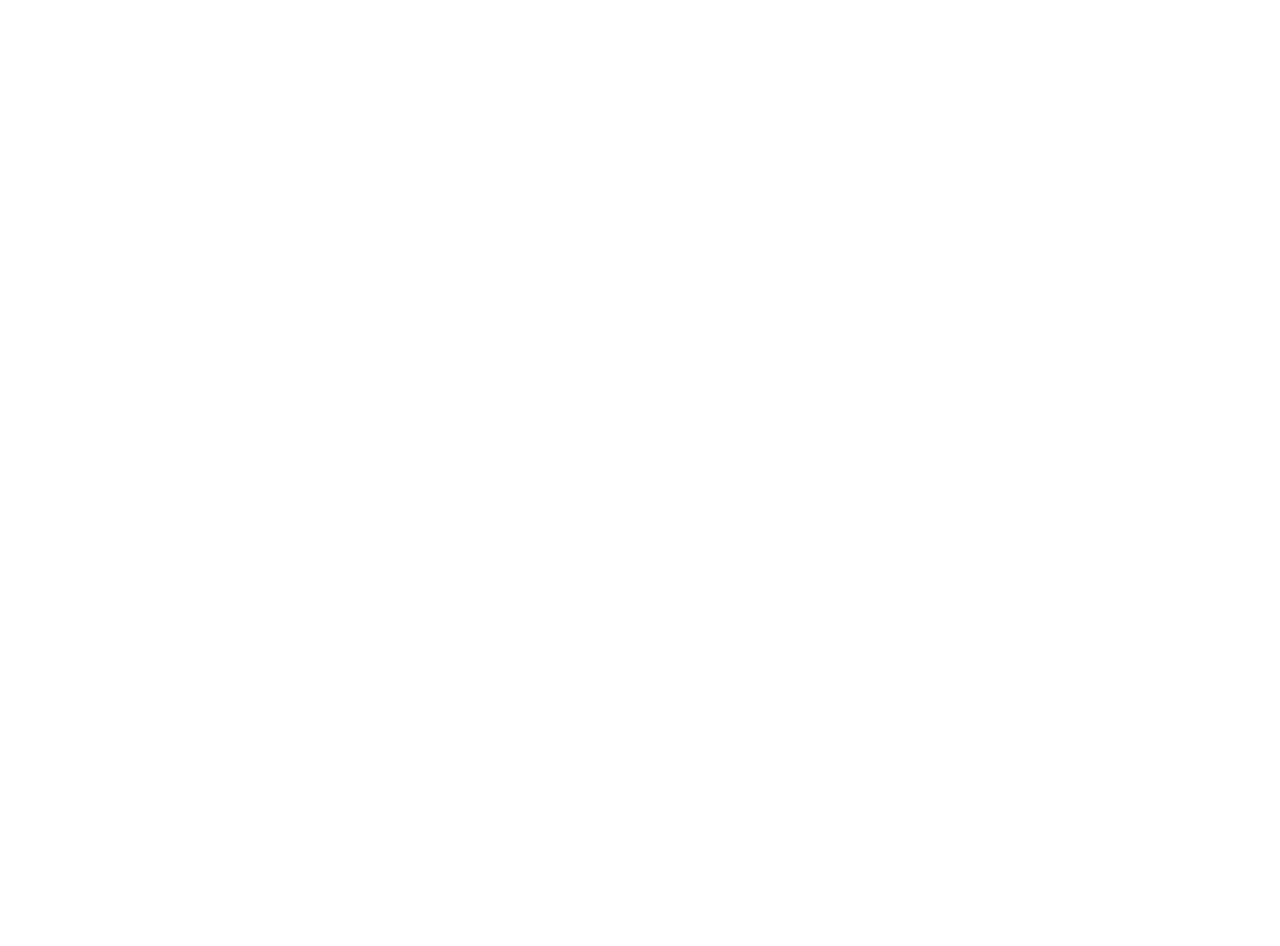
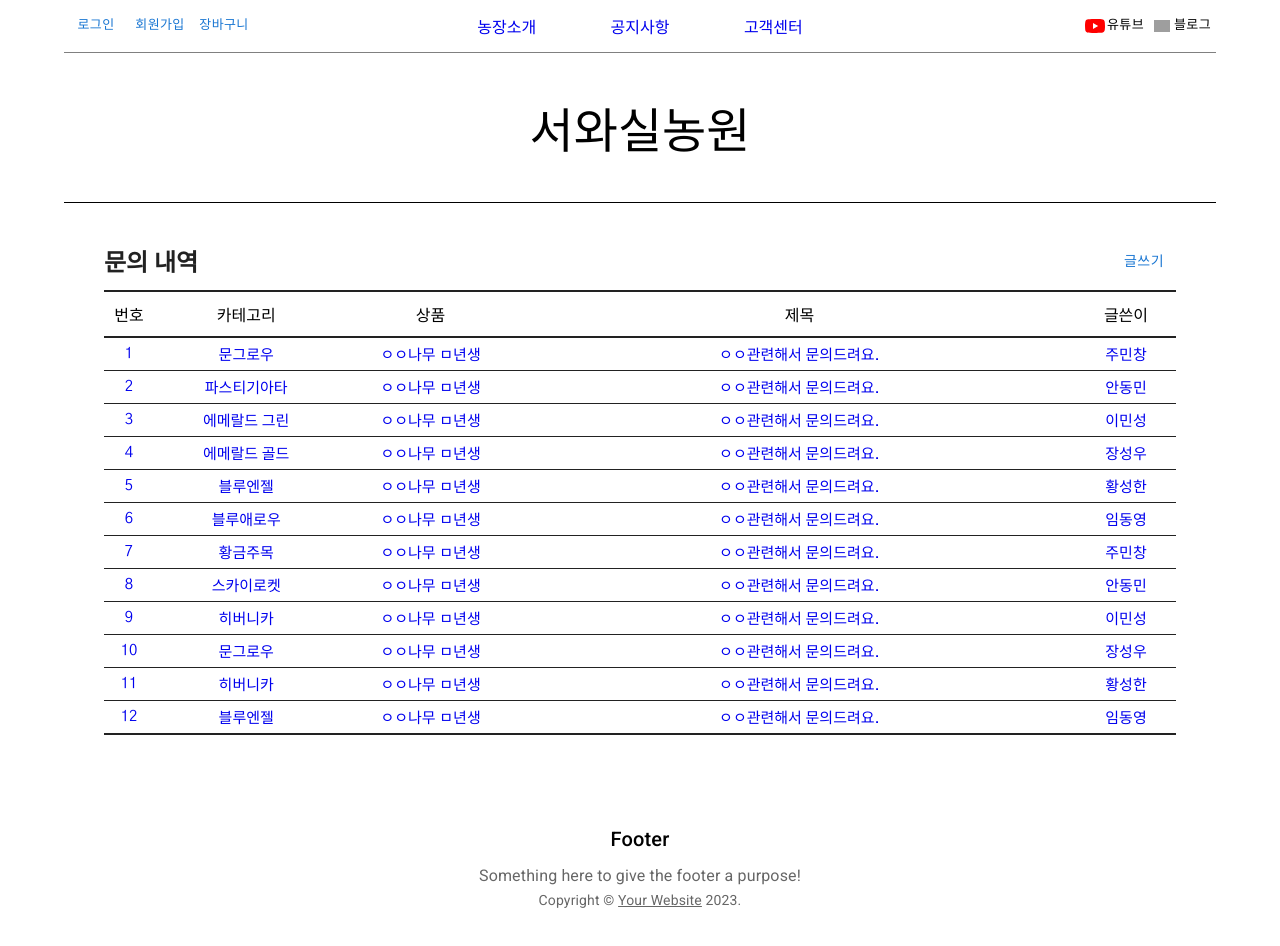
Before and after one commit to sung-woo-jang/seowasil_client, a React (Create React App) app: page /customer_center in a window 1280 px wide. Before the commit this address had no page. Shown: the top 946 px of the page. Before the commit the page ends 800 px from the top, so only its background shows below. Built offline with nearby package versions, Linux system fonts and the light colour scheme; grey boxes are pictures that could not be loaded; a web font is replaced by a local one.

Commit message:
Style: 문의사항 페이지 추가

```diff
--- a/src/App.jsx
+++ b/src/App.jsx
@@ -6,6 +6,7 @@
 import Category from './page/Category';
 import Introduction from './page/Introduction';
 import Notice from './page/Notice';
+import CustomerCenter from './page/CustomerCenter';
 
 function App() {
     return (
@@ -17,6 +18,7 @@
                 <Route path="/category/:category_id" element={<Category />} />
                 <Route path="/introduction" element={<Introduction />} />
                 <Route path="/notice" element={<Notice />} />
+                <Route path="/customer_center" element={<CustomerCenter />} />
             </Route>
         </Routes>
     );
--- /dev/null
+++ b/src/page/CustomerCenter/index.jsx
@@ -0,0 +1,147 @@
+import { Button } from '@mui/material';
+import {
+    CardHeader,
+    CardTitle,
+    DetailList,
+    Details,
+    QuestionTable,
+    QuestionTableTitle,
+    RecentOrders,
+} from './style';
+
+const detailList = [
+    {
+        id: 1,
+        product: 'ㅇㅇ나무 ㅁ년생',
+        category: '문그로우',
+        name: '주민창',
+        payment: '결제 완료',
+        title: 'ㅇㅇ관련해서 문의드려요.',
+    },
+    {
+        id: 2,
+        product: 'ㅇㅇ나무 ㅁ년생',
+        category: '파스티기아타',
+        name: '안동민',
+        payment: '결제 대기중',
+        title: 'ㅇㅇ관련해서 문의드려요.',
+    },
+    {
+        id: 3,
+        product: 'ㅇㅇ나무 ㅁ년생',
+        category: '에메랄드 그린',
+        name: '이민성',
+        payment: '결제 취소',
+        title: 'ㅇㅇ관련해서 문의드려요.',
+    },
+    {
+        id: 4,
+        product: 'ㅇㅇ나무 ㅁ년생',
+        category: '에메랄드 골드',
+        name: '장성우',
+        payment: '결제 완료',
+        title: 'ㅇㅇ관련해서 문의드려요.',
+    },
+    {
+        id: 5,
+        product: 'ㅇㅇ나무 ㅁ년생',
+        category: '블루엔젤',
+        name: '황성한',
+        payment: '결제 완료',
+        title: 'ㅇㅇ관련해서 문의드려요.',
+    },
+    {
+        id: 6,
+        product: 'ㅇㅇ나무 ㅁ년생',
+        category: '블루애로우',
+        name: '임동영',
+        payment: '결제 취소',
+        title: 'ㅇㅇ관련해서 문의드려요.',
+    },
+    {
+        id: 7,
+        product: 'ㅇㅇ나무 ㅁ년생',
+        category: '황금주목',
+        name: '주민창',
+        payment: '결제 완료',
+        title: 'ㅇㅇ관련해서 문의드려요.',
+    },
+    {
+        id: 8,
+        product: 'ㅇㅇ나무 ㅁ년생',
+        category: '스카이로켓',
+        name: '안동민',
+        payment: '결제 대기중',
+        title: 'ㅇㅇ관련해서 문의드려요.',
+    },
+    {
+        id: 9,
+        product: 'ㅇㅇ나무 ㅁ년생',
+        category: '히버니카',
+        name: '이민성',
+        payment: '결제 취소',
+        title: 'ㅇㅇ관련해서 문의드려요.',
+    },
+    {
+        id: 10,
+        product: 'ㅇㅇ나무 ㅁ년생',
+        category: '문그로우',
+        name: '장성우',
+        payment: '결제 완료',
+        title: 'ㅇㅇ관련해서 문의드려요.',
+    },
+    {
+        id: 11,
+        product: 'ㅇㅇ나무 ㅁ년생',
+        category: '히버니카',
+        name: '황성한',
+        payment: '결제 완료',
+        title: 'ㅇㅇ관련해서 문의드려요.',
+    },
+    {
+        id: 12,
+        product: 'ㅇㅇ나무 ㅁ년생',
+        category: '블루엔젤',
+        name: '임동영',
+        payment: '결제 취소',
+        title: 'ㅇㅇ관련해서 문의드려요.',
+    },
+];
+
+const CustomerCenter = (props) => {
+    return (
+        <>
+            <Details>
+                <RecentOrders>
+                    <CardHeader>
+                        <CardTitle>문의 내역</CardTitle>
+                        <Button>글쓰기</Button>
+                    </CardHeader>
+
+                    <QuestionTable>
+                        <QuestionTableTitle>
+                            <span>번호</span>
+                            <span>카테고리</span>
+                            <span>상품</span>
+                            <span>제목</span>
+                            <span>글쓴이</span>
+                        </QuestionTableTitle>
+                        <div>
+                            {detailList.map(({ id, category, name, title, product }) => (
+                                <DetailList key={id}>
+                                    <span>{id}</span>
+                                    <span>{category}</span>
+                                    <span>{product}</span>
+                                    <span>{title}</span>
+                                    <span>{name}</span>
+                                </DetailList>
+                            ))}
+                        </div>
+                    </QuestionTable>
+                </RecentOrders>
+            </Details>
+        </>
+    );
+};
+
+export default CustomerCenter;
--- /dev/null
+++ b/src/page/CustomerCenter/style.js
@@ -0,0 +1,99 @@
+import { Link } from 'react-router-dom';
+import styled from 'styled-components';
+
+const color = {
+    blue: '#287bff',
+    white: '#fff',
+    grey: '#f5f5f5',
+    black1: '#222',
+    black2: '#999',
+};
+
+// order details list
+export const Details = styled.div`
+    position: relative;
+    width: 100%;
+    padding: 20px;
+    display: grid;
+    /* grid-template-columns: 1fr; */
+`;
+export const RecentOrders = styled.div`
+    position: relative;
+    display: grid;
+    min-height: 400px;
+    background: ${color.white};
+    padding: 20px;
+    @media screen and (max-width: 768px) {
+        overflow-x: auto;
+    }
+`;
+export const CardHeader = styled.div`
+    display: flex;
+    justify-content: space-between;
+    align-items: flex-start;
+`;
+export const CardTitle = styled.h2`
+    /* font-weight: 600; */
+    color: ${color.black1};
+    @media screen and (max-width: 480px) {
+        font-size: 20px;
+    }
+`;
+
+export const QuestionTable = styled.div`
+    display: grid;
+    grid-template-columns: 1fr;
+    /* width: 100%; */
+    border-top: 2px solid #222;
+    border-bottom: 1px solid #222;
+    margin-top: 10px;
+`;
+
+export const QuestionTableTitle = styled.div`
+    display: grid;
+    grid-template-columns: 50px 1fr 1fr 3fr 100px;
+    justify-items: center;
+    align-items: center;
+    border-bottom: 2px solid #222;
+    padding: 10px 0;
+`;
+
+export const DetailList = styled(Link)`
+    display: grid;
+    grid-template-columns: 50px 1fr 1fr 3fr 100px;
+    justify-items: center;
+    align-items: center;
+    font-size: 15px;
+    border-bottom: 1px solid #222;
+    padding: 5px 0;
+    &:hover {
+        background: #999;
+    }
+`;
+
+export const TableUnderRow = styled.tr`
+    color: ${color.black1};
+    border-bottom: 1px solid rgba(0, 0, 0, 0.1);
+
+    &:hover {
+        background: ${color.blue};
+        color: ${color.white};
+    }
+`;
+
+const statusColors = {
+    delivered: '#8de02c',
+    pending: '#f9ca3f',
+    return: '#f00',
+    inprogress: '#1795ce',
+};
+
+export const Status = styled.span`
+    padding: 2px 4px;
+    background-color: ${({ color }) => statusColors[color]};
+    color: ${color.white};
+    border-radius: 4px;
+    font-size: 14px;
+    white-space: nowrap;
+    /* font-weight: 500; */
+`;
```
